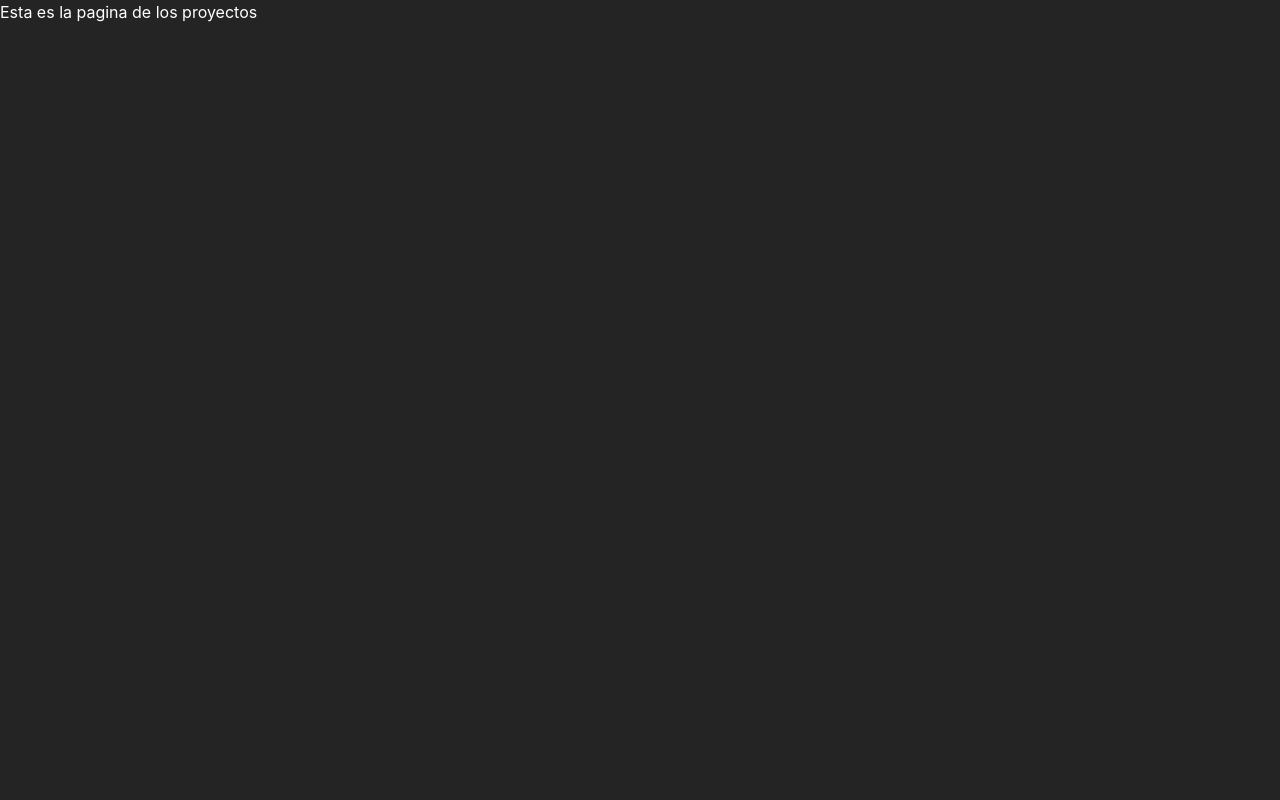
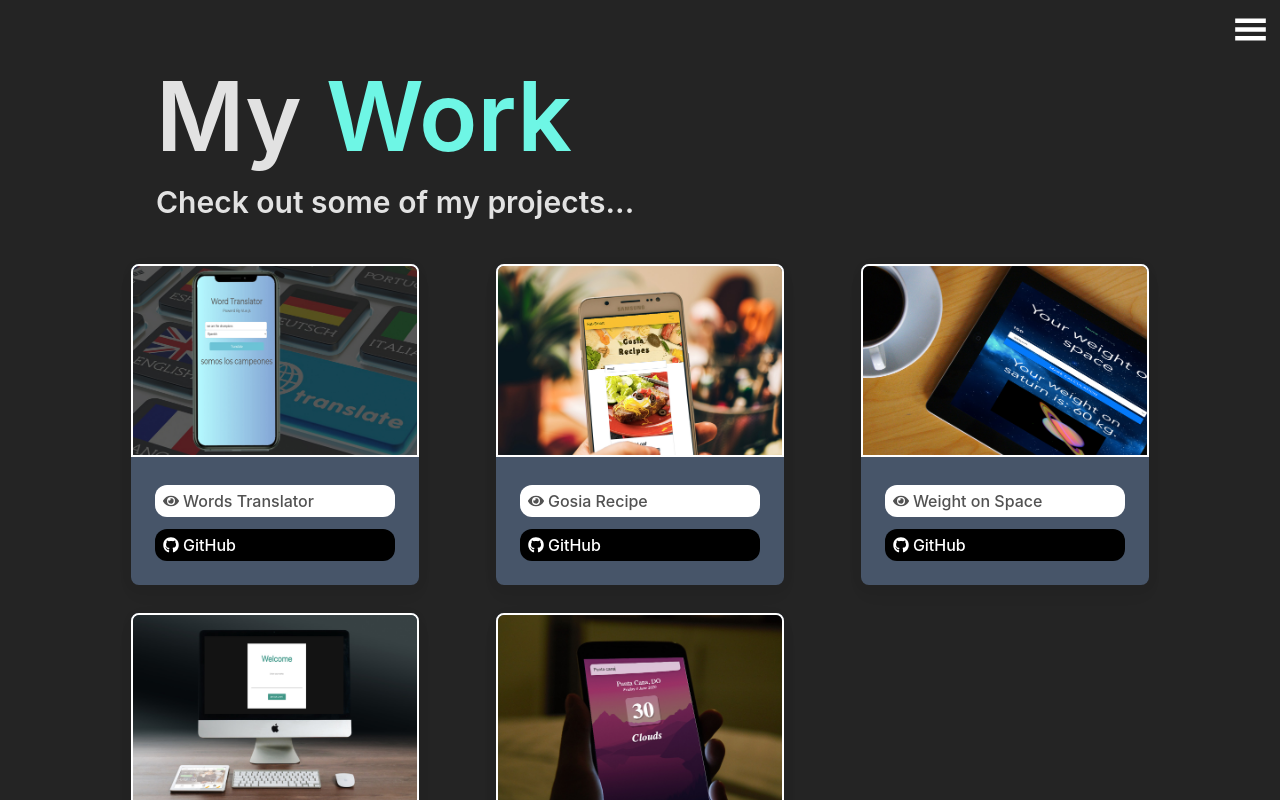
Before and after one commit to Michaellinaresxk/Mikefolio, a React (Vite) app: page /proyects in a window 1280 px wide. Shown: the top 800 px of the page. Built offline with nearby package versions, Linux system fonts and the light colour scheme.

Commit message:
working in projects and details project views

```diff
--- a/src/App.jsx
+++ b/src/App.jsx
@@ -3,13 +3,14 @@ import Home from "./pages/Home";
 import Contact from "./pages/Contact";
 import About from "./pages/About";
 import Proyects from "./pages/Proyects";
-
+import ProjectDetails from "./pages/ProjectDetails";
 function App() {
 	return (
 		<BrowserRouter>
 			<Routes>
 				<Route path="/" element={<Home />} />
 				<Route path="/proyects" element={<Proyects />} />
+				<Route path="/proyects/:id" element={<ProjectDetails />} />
 				<Route path="/contact" element={<Contact />} />
 				<Route path="/about" element={<About />} />
 			</Routes>
--- a/src/components/statefull/ToggleMenu.jsx
+++ b/src/components/statefull/ToggleMenu.jsx
@@ -12,17 +12,17 @@ function ToggleMenu() {
 	return (
 		<>
 			{toggle ? (
-				<div onClick={handleToggle} className="absolute top-3 right-3">
+				<div onClick={handleToggle} className="absolute top-3 right-3 z-20">
 					<GiHamburgerMenu color="white" size={35} />
 				</div>
 			) : (
-				<div onClick={handleToggle} className="absolute top-3 right-3">
+				<div onClick={handleToggle} className="absolute top-3 right-3 z-20">
 					<IoCloseSharp color="white" size={35} />
 				</div>
 			)}
 
 			{!toggle && (
-				<div className="text-white absolute top-12 right-7 w-36 h-2/5 rounded-3xl bg-gradient-to-tr from-slate-900 to-slate-200">
+				<div className="menu-container">
 					<div className="flex flex-col items-center text-2xl mt-10">
 						<span className="menu-item">
 							<Link to="/">Home </Link>
--- /dev/null
+++ b/src/components/stateless/Footer.jsx
@@ -0,0 +1,10 @@
+/* eslint-disable react/prop-types */
+const Footer = ({ text, year }) => {
+	return (
+		<div className="flex justify-center items-center text-justify  h-[50px] bg-slate-700">
+			{text}
+			{year}
+		</div>
+	);
+};
+export default Footer;
--- /dev/null
+++ b/src/components/stateless/ProjectCard.jsx
@@ -0,0 +1,48 @@
+/* eslint-disable react/prop-types */
+import { Link } from "react-router-dom";
+import { FaEye, FaGithub } from "react-icons/fa";
+const ProjectCard = ({
+	image,
+	title,
+	repo_link,
+	app_link,
+	repo_provider,
+	id,
+}) => {
+	return (
+		<>
+			<div className="block max-w-[18rem] rounded-lg bg-slate-600 shadow-[0_2px_15px_-3px_rgba(0,0,0,0.07),0_10px_20px_-2px_rgba(0,0,0,0.04)] dark:bg-neutral-700">
+				<Link to={`/proyects/${id}`}>
+					<div className="relative overflow-hidden bg-cover bg-no-repeat hover:bg-blend-darken">
+						<img
+							className="rounded-t-lg border-2 border-white hover:border-lightgreen hover:brightness-75"
+							src={image}
+							alt=""
+						/>
+					</div>
+				</Link>
+				<div className="p-6 mt-1">
+					<div className="text-base text-neutral-600 dark:text-neutral-200">
+						<div className="flex items-center bg-white hover:bg-lightgreen h-8 rounded-xl">
+							<div className="ml-2">
+								<FaEye />
+							</div>
+							<a className="ml-1" href={app_link} target="_blank">
+								<span>{title}</span>
+							</a>
+						</div>
+						<div className="flex items-center bg-black hover:bg-lightgreen hover:text-black mt-3 text-white h-8 rounded-xl">
+							<div className="ml-2">
+								<FaGithub color="white" />
+							</div>
+							<a className="ml-1" href={repo_link} target="_blank">
+								<span>{repo_provider}</span>
+							</a>
+						</div>
+					</div>
+				</div>
+			</div>
+		</>
+	);
+};
+export default ProjectCard;
--- /dev/null
+++ b/src/components/stateless/ProjectPresentation.jsx
@@ -0,0 +1,24 @@
+/* eslint-disable react/prop-types */
+import { AnimatePresence, motion } from "framer-motion";
+import { homeTextAnimation, slideAnimation } from "../../config/motion";
+
+const ProjectPresentation = ({ title1, title2, subtitle }) => {
+	return (
+		<AnimatePresence>
+			<motion.section {...slideAnimation("left")} className="">
+				<motion.div
+					{...homeTextAnimation}
+					className="flex flex-col items-center lg:items-start mt-14 p-3 lg:ml-36"
+				>
+					<div className="text-4xl md:text-6xl lg:text-8xl font-semibold">
+						{title1} <span className="text-lightgreen">{title2}</span>
+					</div>
+					<div className="text-[16px] font-semibold md:text-2xl lg:text-3xl mt-5">
+						{subtitle}
+					</div>
+				</motion.div>
+			</motion.section>
+		</AnimatePresence>
+	);
+};
+export default ProjectPresentation;
--- a/src/data/projects.js
+++ b/src/data/projects.js
@@ -1,41 +1,161 @@
+import {
+	project1,
+	project2,
+	project3,
+	project4,
+	project5,
+} from "../assets/img/projects";
 
+import {
+	chat_project,
+	gosia_project,
+	space_project,
+	translator_project,
+	weather_project,
+} from "../assets/img/projects/project-details";
 
-[
+export const projects = [
 	{
 		id: 1,
 		title: "Words Translator",
+		title1: "Words",
+		title2: "Translator",
 		subtitle: "Learn other languages...",
-    description: "It’s a Small project to providing translation for the most important languages around the world, I made this personal app because I wanted to learn polish, Italian and Russian languages, and to do it with one tool created by me.",
-    CardImage: "../assets/img/projects/project1.jpg",
+		description:
+			"It’s a Small project to providing translation for the most important languages around the world, I made this personal app because I wanted to learn polish, Italian and Russian languages, and to do it with one tool created by me.",
+		CardImage: project1,
 		projectLinks: "https://word-translator-70f04.web.app/",
 		repoLink: "https://github.com/Michaelxk/Vue-Translator",
-    technologies: ["Git", "Materialize", "Vue.JS", "Vue-Resourse", "REST API: Yandex", "Firebase",],
-    whatIImprube: "I learn how to integrate Vue with Vue-Resourse for to make the request to Yandex API, chanching Bootstrap CSS Framework for Materialize, trying to dont repeat myself.",
-    appImage: "../assets/img/projects/project-details/translator.png"
+		repoProvider: "GitHub",
+		technologies: [
+			"Git",
+			"Materialize",
+			"Vue.JS",
+			"Vue-Resourse",
+			"REST API: Yandex",
+			"Firebase",
+		],
+		whatIImprube: [
+			"I learn how to integrate Vue with Vue-Resourse for to make the request to Yandex API, chanching Bootstrap CSS Framework for Materialize, trying to dont repeat myself.",
+		],
+		appImage: translator_project,
 	},
 	{
 		id: 2,
 		title: "Gosia Recipe",
+		title1: "Gosia",
+		title2: "Recipe",
 		subtitle: "Be Smart, Eat Smart...",
-    description: "Search for recipes using natural language queries, such as 'gluten free brownies without sugar' or 'low fat vegan cupcakes.' You can automatically calculate the nutritional information for any recipe, visualize ingredient lists, etc..",
-    CardImage: "../assets/img/projects/project2.jpg",
+		description:
+			"Search for recipes using natural language queries, such as 'gluten free brownies without sugar' or 'low fat vegan cupcakes.' You can automatically calculate the nutritional information for any recipe, visualize ingredient lists, etc..",
+		CardImage: project2,
 		projectLinks: "https://wizardly-spence-eb6793.netlify.app/gosia-recipe",
 		repoLink: "https://github.com/Michaelxk/Gosia-Recipe",
-    technologies: ["Git", "Bootstrap-Vue", "Vue.JS", "Axios", "REST API: Food Nutrition (Rapid-Api)", "Firebase"],
-    whatIImprube: "This is the project that i like the most, because i enjoy a lot creating routes, bringing the recipes from Food Nutrition API, and providing to the people good and nice UI and UX experience.",
-    appImage: "../assets/img/projects/project-details/gosia.png"
+		repoProvider: "GitHub",
+		technologies: [
+			"Git",
+			"Bootstrap-Vue",
+			"Vue.JS",
+			"Axios",
+			"REST API: Food Nutrition (Rapid-Api)",
+			"Firebase",
+		],
+		whatIImprube: [
+			"This is the project that i like the most, because i enjoy a lot creating routes, bringing the recipes from Food Nutrition API, and providing to the people good and nice UI and UX experience.",
+		],
+
+		appImage: gosia_project,
 	},
 	{
 		id: 3,
-    title: "Jammusik",
-    subtitle: "",
-    description: "",
-    CardImage: "",
-    projectLinks: "https://jammusik-dc856.web.app/",
-    repoLink: "https://gitlab.com/Michaelxk/jammusik",
-    technologies: ["Vue", "Tyescript", "Firebase", "Clean Architecture"],
-    whatIImprube: "",
-    appImage: ""
+		title: "Weight on Space",
+		title1: "Weight on",
+		title2: "Space",
+		subtitle: "Do you know your weight in other planets",
+		description:
+			"Take a look at your weight on other planets to learn more about how gravity works and be amazed at how much, or how little, you weigh on other worlds.",
+		CardImage: project3,
+		projectLinks: "https://weight-on-space.web.app/",
+		repoLink: "https://github.com/Michaelxk/Weigt-on-space",
+		repoProvider: "GitHub",
+		technologies: [
+			"Git",
+			"Bootstrap-Vue",
+			"Vue.JS",
+			"Vuex",
+			"Axios",
+			"REST API: Food Nutrition (Rapid-Api)",
+			"Firebase",
+		],
+		whatIImprube: [
+			"I learn how to integrate Vuex, to help me with the state management, store, actiong etc.. and how to make a good refactorization of this code, to make it clear and readable.",
+			"I made the request with axios to NASA API to bring a random picture of the day when you choose your planet and organized the mathematical algorithms to calculate weight by multiplying mass by the gravity on the surface of the planet.",
+			"So, if you know your weight on Earth and the surface gravity on Earth, you can calculate your mass. You can then calculate your weight on any other planet by using the surface gravity of that planet in the same equation.",
+		],
+
+		appImage: space_project,
 	},
 
-]
+	{
+		id: 4,
+		title: "Chat Room",
+		title1: "Chat",
+		title2: "Room",
+		subtitle: '"Root Access" for Super Users...',
+		description: "Simple testing chat room app.",
+		CardImage: project4,
+		projectLinks: "https://ninja-chat-42d79.firebaseapp.com/",
+		repoLink: "https://github.com/Michaelxk/ChatRoom",
+		repoProvider: "GitHub",
+		technologies: [
+			"Git",
+			"Vuetify",
+			"Vue.JS",
+			"Vue-Router",
+			"Moment",
+			"REST API: Yandex",
+			"Firebase",
+		],
+		whatIImprube: [
+			"Its a beutiful project powered by Vue as a JavaScript framework. i Use Moment helping me with 'timestamp'. how to use vue-components and good integration with vue-router.",
+			"For me was so emotional the way to deal with this data. Moving from one side, to another.",
+		],
+		appImage: chat_project,
+	},
+
+	{
+		id: 5,
+		title: "Weather App",
+		title1: "Weather",
+		title2: "App",
+		subtitle: "When Thunder Roars, Go Indoors!",
+		description:
+			"Its so easy to receive the weather conditions in your current location. Weather app provides detailed local forecast & weather forecast world wide, the app provides the current temperature in Celsius and Fahrenheit.",
+		CardImage: project5,
+		projectLinks: "https://vue-weather-3d15c.firebaseapp.com/",
+		repoLink: "https://github.com/Michaelxk/Simple-Vue-WeatherApp",
+		repoProvider: "GitHub",
+		technologies: [
+			"Git",
+			"Fetch",
+			"Vue.JS",
+			"REST API: openweathermap",
+			"Firebase",
+		],
+		whatIImprube: [],
+		appImage: weather_project,
+	},
+
+	// {
+	// 	id: 3,
+	// 	title: "Jammusik",
+	// 	subtitle: "",
+	// 	description: "",
+	// 	CardImage: "",
+	// 	projectLinks: "https://jammusik-dc856.web.app/",
+	// 	repoLink: "https://gitlab.com/Michaelxk/jammusik",
+	// 	technologies: ["Vue", "Tyescript", "Firebase", "Clean Architecture"],
+	// 	whatIImprube: "",
+	// 	appImage: "",
+	// },
+];
--- a/src/index.css
+++ b/src/index.css
@@ -2,8 +2,16 @@
 @tailwind components;
 @tailwind utilities;
 
+body{
+  overflow-x: hidden;
+}
+
 .bg-home{
   @apply w-screen h-screen bg-[url('/background.jpg')] bg-cover bg-no-repeat
+}
+
+.menu-container{
+@apply text-white absolute top-12 right-7 w-36 h-2/5 rounded-3xl bg-gradient-to-tr from-slate-900 to-slate-200 z-20
 }
 
 .menu-item{
--- /dev/null
+++ b/src/pages/ProjectDetails.jsx
@@ -0,0 +1,52 @@
+import { useParams } from "react-router-dom";
+import ToggleMenu from "../components/statefull/ToggleMenu";
+import ProjectPresentation from "../components/stateless/ProjectPresentation";
+import Footer from "../components/stateless/Footer";
+import { projects } from "../data/projects";
+
+const ProjectDetails = () => {
+	let { id } = useParams();
+	let project = projects.find((pro) => pro.id === parseInt(id));
+	console.log(project);
+
+	return (
+		<>
+			<ToggleMenu />
+			<div className="mb-8">
+				<ProjectPresentation
+					title1={project.title1}
+					title2={project.title2}
+					subtitle={project.subtitle}
+				/>
+				<div className="flex flex-col md:flex-row p-2 mt-4 w-5/6 mx-auto">
+					<div className="flex-1 p-6 flex-wrap">
+						<div>{project.description}</div>
+						<div className="mt-5">
+							<span>Technologies:</span>
+							<ol className="ml-10 list-disc">
+								{project.technologies.map((tecno, index) => (
+									<li key={index}> -{tecno} </li>
+								))}
+							</ol>
+						</div>
+						<div className="mt-5">
+							<span>What I learned:</span>
+							<div>
+								{project.whatIImprube.map((text, index) => (
+									<div key={index} className="mt-8">
+										{text}
+									</div>
+								))}
+							</div>
+						</div>
+					</div>
+					<div className="flex-1 p-6 mb-3">
+						<img src={project.appImage} alt="" />
+					</div>
+				</div>
+			</div>
+			<Footer text="Copyright Michaelxk ©" year="2024" />
+		</>
+	);
+};
+export default ProjectDetails;
--- a/src/pages/Proyects.jsx
+++ b/src/pages/Proyects.jsx
@@ -1,4 +1,34 @@
+import ProjectCard from "../components/stateless/ProjectCard";
+import ToggleMenu from "../components/statefull/ToggleMenu";
+import ProjectPresentation from "../components/stateless/ProjectPresentation";
+import Footer from "../components/stateless/Footer";
+import { projects } from "../data/projects";
+
 const Proyects = () => {
-	return <div className="text-white">Esta es la pagina de los proyectos</div>;
+	return (
+		<>
+			<ToggleMenu />
+			<ProjectPresentation
+				title1="My"
+				title2="Work"
+				subtitle="Check out some of my projects..."
+			/>
+			<div className="grid gap-7 sm:grid-cols-1 md:grid-cols-2 lg:grid-cols-3 auto-rows-fr sm:w-5/6 md:w-4/5 lg:w-5/6 mx-auto cursor-pointer mt-8 mb-16">
+				{projects.map((project) => (
+					<div key={project.id} className="mx-auto">
+						<ProjectCard
+							image={project.CardImage}
+							title={project.title}
+							app_link={project.projectLinks}
+							repo_provider={project.repoProvider}
+							repo_link={project.repoLink}
+							id={project.id}
+						/>
+					</div>
+				))}
+			</div>
+			<Footer text="Copyright Michaelxk ©" year="2024" />
+		</>
+	);
 };
 export default Proyects;
```
Also changed, not shown: src/pages/About.jsx (+8 -1 lines), src/pages/Contact.jsx (+7 -1 lines). Lines whose indentation alone changed are shown as unchanged.
